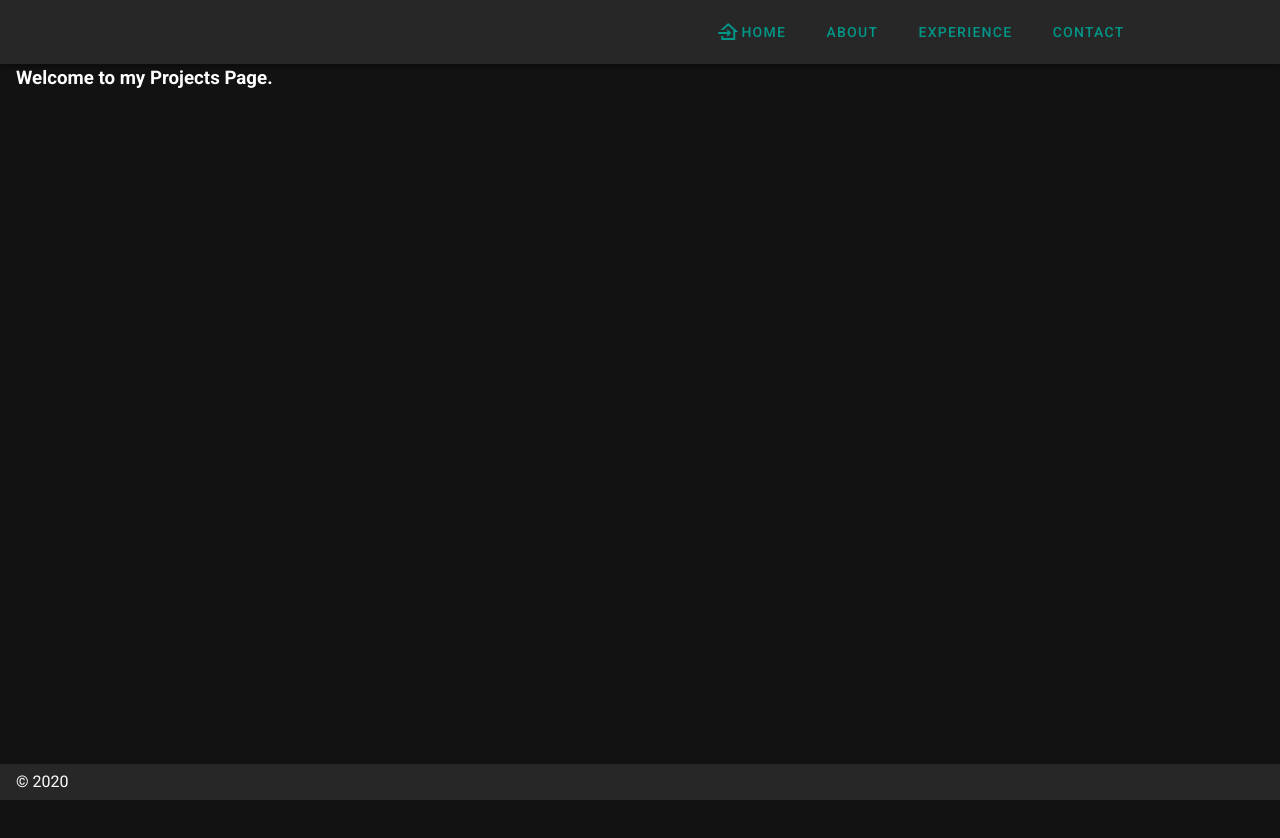
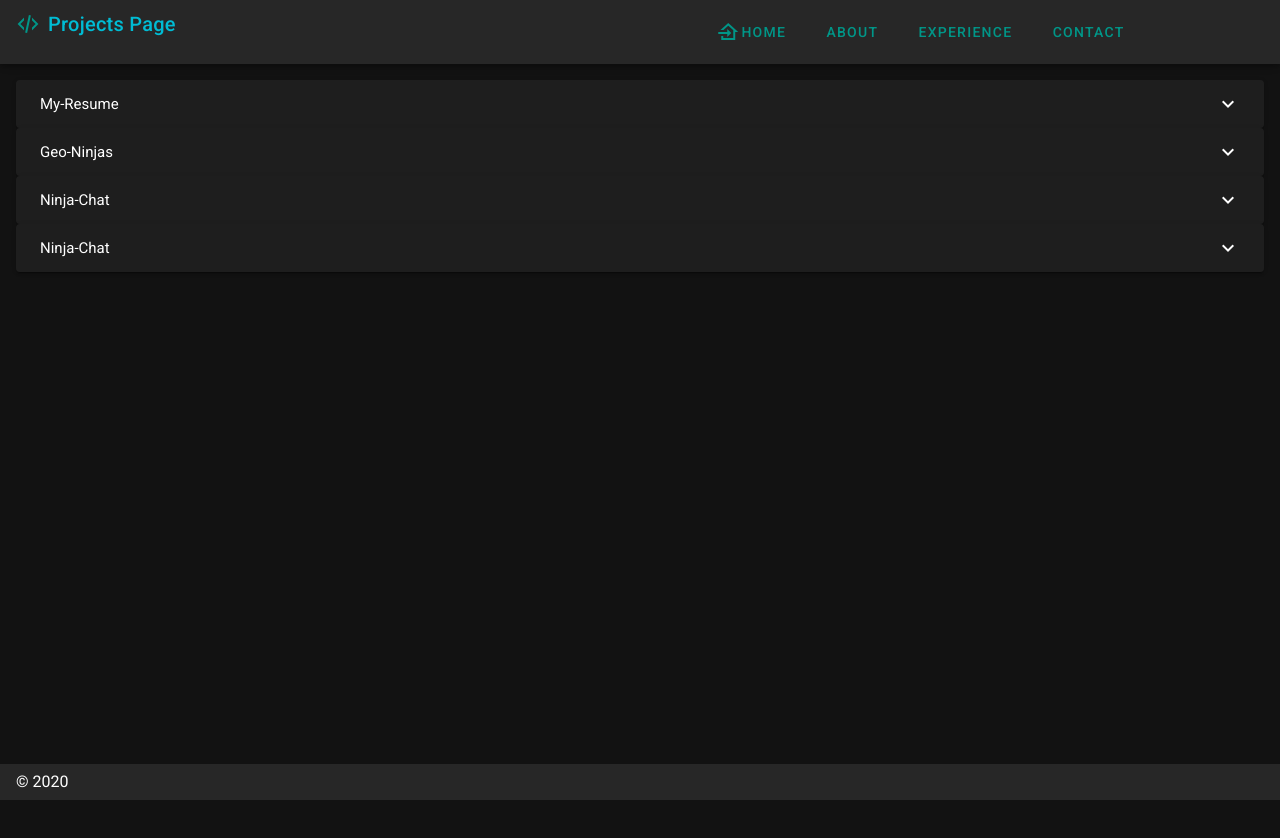
Before and after one commit to Jmison/my-resume, a Vue app: page /projects in a window 1280 px wide. Shown: the top 838 px of the page. Built offline with nearby package versions, Linux system fonts and the light colour scheme.

Commit message:
Implemented an expansion list on the Project Page featuring recent projects.

```diff
--- a/src/components/Home.vue
+++ b/src/components/Home.vue
@@ -6,7 +6,8 @@
 
     <div>
       <h3>
-        <p class="font-italic">Howdy there, I'm Jamison. An inspiring web-developer!</p>
+        <p class="font-italic">Howdy there, I'm Jamison. An inspiring web-developer!
+        </p>
       </h3>
     </div>
 
--- a/src/views/Home.vue
+++ b/src/views/Home.vue
@@ -7,7 +7,6 @@
 <script>
 // @ is an alias to /src
 import Home from '@/components/Home.vue'
-
 export default {
   name: 'home',
   components: {
--- a/src/views/Projects.vue
+++ b/src/views/Projects.vue
@@ -1,33 +1,30 @@
 <template>
   <v-app id="inspire">
-    <div>
-      <h3>
-        Welcome to my Projects Page.
-      </h3>
+  <p>
+    <!-- Gap between toolbar and expansion panels -->
+  </p>
+    <v-app-bar
+      app
+      clipped-left
+    >
+
+    <p>
+      <v-icon left color="teal">mdi-xml</v-icon>
+
+    <!-- TODO: MAKE 'PROJECTS PAGE' TEAL -->
+    <div class="title">
+    <p class="cyan--text">
+        Projects Page
+        </p>
     </div>
 
 
 
-    <v-app-bar
-      app
-      clipped-left
-    >
+
 <v-row align="left" justify="left">
   <!-- pushes buttons below to the far right -->
   </v-row>
 
-
-    <!-- * * * * Logo Space * * * * -->
-    <!-- <v-row align="center" justify="center">
-    <v-img
-      src="https://i.imgur.com/0Z7dedY.png"
-      lazy-src="https://i.imgur.com/0Z7dedY.png"
-      aspect-ratio="1"
-      class="grey lighten-2"
-      max-width="500"
-      max-height="300"
-    ></v-img>
-  </v-row> -->
 
 
 
@@ -63,11 +60,61 @@
 
 
 
+<!-- Expansion list-panels -->
+
+      <!-- My-Resume Project -->
+  <v-expansion-panels>
+    <v-expansion-panel>
+      <v-expansion-panel-header>My-Resume</v-expansion-panel-header>
+      <v-expansion-panel-content>
+        Lorem ipsum dolor sit amet, consectetur adipiscing elit, sed do eiusmod tempor incididunt ut labore et dolore magna aliqua. Ut enim ad minim veniam, quis nostrud exercitation ullamco laboris nisi ut aliquip ex ea commodo consequat.
+      </v-expansion-panel-content>
+    </v-expansion-panel>
+  </v-expansion-panels>
+  <div></div>
+
+      <!-- Geo-Ninjas Projects -->
+  <v-expansion-panels>
+    <v-expansion-panel>
+      <v-expansion-panel-header>Geo-Ninjas</v-expansion-panel-header>
+      <v-expansion-panel-content>
+        Lorem ipsum dolor sit amet, consectetur adipiscing elit, sed do eiusmod tempor incididunt ut labore et dolore magna aliqua. Ut enim ad minim veniam, quis nostrud exercitation ullamco laboris nisi ut aliquip ex ea commodo consequat.
+      </v-expansion-panel-content>
+    </v-expansion-panel>
+  </v-expansion-panels>
+
+      <!-- Ninja-Chat Projects -->
+  <v-expansion-panels>
+    <v-expansion-panel>
+      <v-expansion-panel-header>Ninja-Chat</v-expansion-panel-header>
+      <v-expansion-panel-content>
+        Lorem ipsum dolor sit amet, consectetur adipiscing elit, sed do eiusmod tempor incididunt ut labore et dolore magna aliqua. Ut enim ad minim veniam, quis nostrud exercitation ullamco laboris nisi ut aliquip ex ea commodo consequat.
+      </v-expansion-panel-content>
+    </v-expansion-panel>
+  </v-expansion-panels>
+
+      <!-- Ninja-Smoothies Projects -->
+  <v-expansion-panels>
+    <v-expansion-panel>
+      <v-expansion-panel-header>Ninja-Chat</v-expansion-panel-header>
+      <v-expansion-panel-content>
+        Lorem ipsum dolor sit amet, consectetur adipiscing elit, sed do eiusmod tempor incididunt ut labore et dolore magna aliqua. Ut enim ad minim veniam, quis nostrud exercitation ullamco laboris nisi ut aliquip ex ea commodo consequat.
+      </v-expansion-panel-content>
+    </v-expansion-panel>
+  </v-expansion-panels>
+
+
+
+
+
+
     <v-footer app>
       <span>&copy; 2020</span>
     </v-footer>
   </v-app>
 </template>
+
+
 
 
 
```
